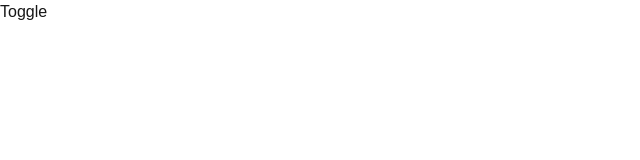
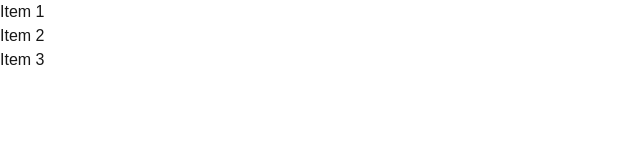
Before and after one commit to axwii/accordion-sandbox, a Next.js app: page / in a window 1280 px wide. Shown: the top 160 px of the page, without its empty margins (0-640 px from the left). Built offline with nearby package versions, Linux system fonts and the light colour scheme.

Commit message:
Refactor Accordion component and create Item component for better structure

```diff
--- a/src/components/Accordion.jsx
+++ b/src/components/Accordion.jsx
@@ -1,13 +1,17 @@
-"use client";
-import { useState } from "react";
+import Item from "./Item";
 
 const Accordion = () => {
-    const [isOpen, setIsOpen] = useState(false);
-
     return (
-        <div>
-        <button onClick={() => setIsOpen(!isOpen)}>Toggle</button>
-        {isOpen && <div>Content</div>}
+        <div className="w-full max-w-md mx-auto mt-4">
+            <Item title="Item 1">
+                Content for item 1
+            </Item>
+            <Item title="Item 2">
+                Content for item 2
+            </Item>
+            <Item title="Item 3">
+                Content for item 3
+            </Item>
         </div>
     );
 };
--- /dev/null
+++ b/src/components/Item.jsx
@@ -0,0 +1,15 @@
+"use client";
+import { useState } from "react";
+
+const Item = ({ title, children }) => {
+    const [isOpen, setIsOpen] = useState(false);
+
+    return (
+        <div>
+            <button onClick={() => setIsOpen(!isOpen)}>{title}</button>
+            {isOpen && <div>{children}</div>}
+        </div>
+    );
+};
+
+export default Item;
```
